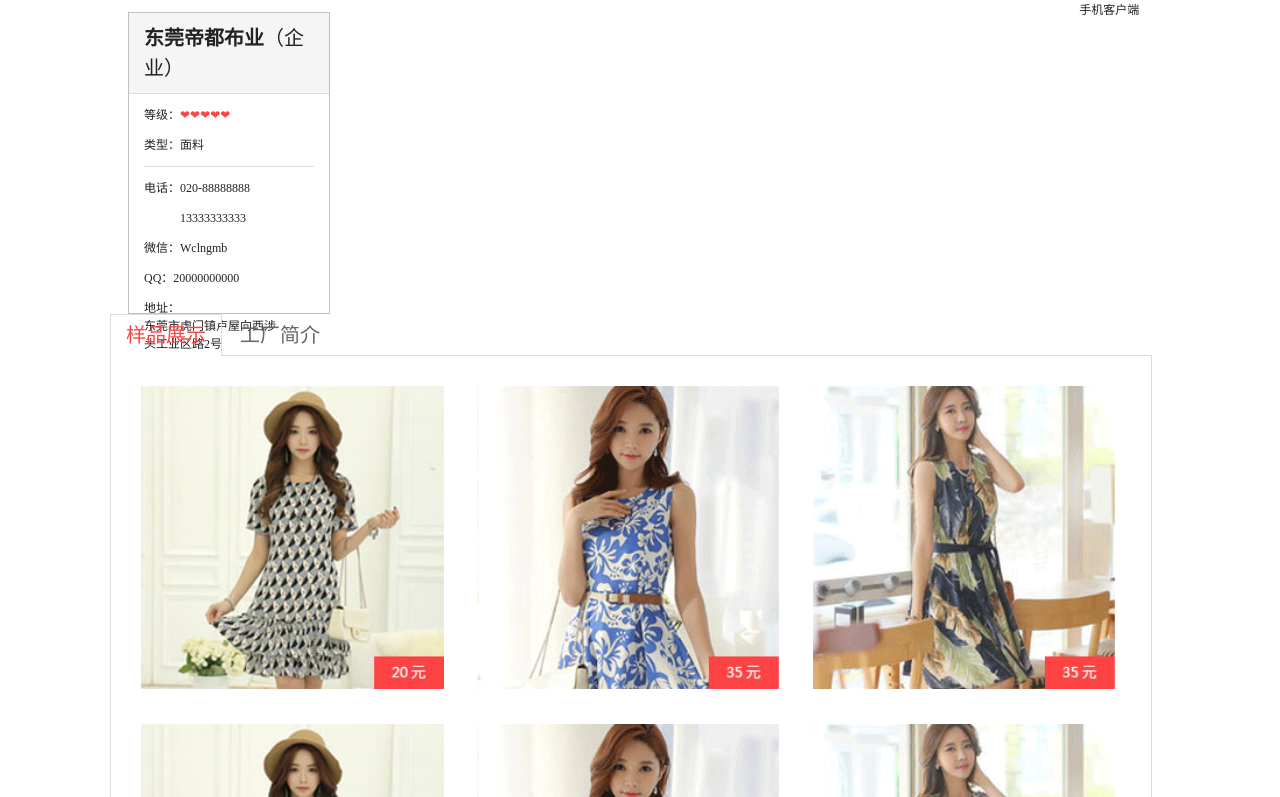
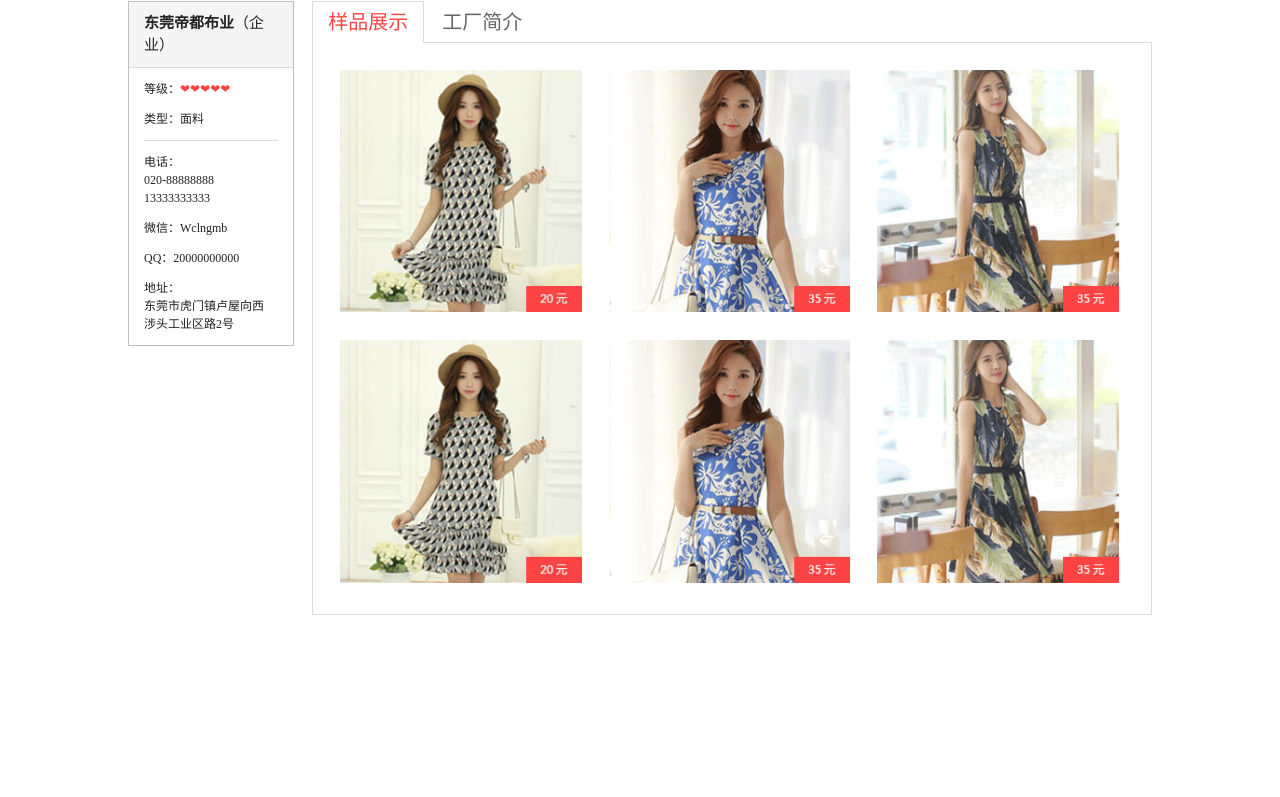
Before and after one commit to YogaWu/amiba_170326, a website: page src/main.html in a window 1280 px wide. Shown: the part 211-1008 px from the top of the page. Drawn offline with nearby package versions, Linux system fonts and the light colour scheme; a web font is replaced by a local one.

Commit message:
'解决了高度塌陷和ie兼容问题，使用百分比布局缩放下未出现问题'

```diff
--- a/src/css/global.css
+++ b/src/css/global.css
@@ -4,10 +4,12 @@
 html{
     font-size: 62.5%;/*1rem=10px*/
     color:#222;
+    min-width: 100%;
 }
 body{
     font-size: 1.2rem;
     line-height: 1.5;
+    min-width: 100%;
 }
 a{
     color: #666;
--- a/src/css/main.css
+++ b/src/css/main.css
@@ -100,11 +100,10 @@
 }
 .container>.info{
     border: 1px solid #c0c0c0;
-    width: 20rem;
-    height: 30rem;
+    width: 16%;
 }
 .container>.info>.name{
-    font-size: 2rem;
+    font-size: 1.5rem;
     background-color: #f5f5f5;
     border-bottom: 1px solid #dcdcdc;
     padding: 1rem 1.5rem;
@@ -116,13 +115,22 @@
 .container>.info>.contact{
     padding:0 1.5rem;
 }
+.container>.info>.contact>p>span{
+    vertical-align: top;
+}
+.container>.info>.contact>p.multiline>span+span{
+    display: inline-block;
+    width: 13rem
+}
+.container>.panel{
+    width: 82%;
+}
 .container>.panel>.display{
-    width: 101rem;
     border:1px solid #dcdcdc;
     padding: 1.5rem;
 }
 .container>.panel>.display img{
-    margin: 1.5rem;
+    margin: 1.45%;
     width: 30%;
 }
 .container>.panel>ul>li{
@@ -155,7 +163,7 @@
     margin-right: 5rem;
 }
 footer>.nav-bottom>ul{
-    margin: 0 5rem;
+    margin: 0 4%;
 }
 footer>.nav-bottom>ul>li:first-child{
     font-size: 2rem;
--- a/src/main.html
+++ b/src/main.html
@@ -3,12 +3,12 @@
 <head>
     <meta charset="UTF-8">
     <meta http-equiv="X-UA-Compatible" content="IE=edge,chrome=1">
-    <meta name="viewport" content="width=device-width, initial-scale=1.0">
+    <meta name="viewport" content="width=device-width,initial-scale=1,maximum-scale=1,user-scalable=no">
     <title>Title</title>
-    <link rel="stylesheet" href="css\normalize.css">
-    <link rel="stylesheet" href="css\iconfont.css">
-    <link rel="stylesheet" href="css\global.css">
-    <link rel="stylesheet" href="css\main.css">
+    <link rel="stylesheet" href="css/normalize.css">
+    <link rel="stylesheet" href="css/iconfont.css">
+    <link rel="stylesheet" href="css/global.css">
+    <link rel="stylesheet" href="css/main.css">
 </head>
 <body>
 <!--[if lte IE8]>
@@ -45,7 +45,7 @@
             </ul>
         </nav>
         <section class="search-part">
-            <img src="images\logo.jpg" alt="" id="logo" style="margin-right:4rem;margin-top:.5rem"/>
+            <img src="images/logo.jpg" alt="" id="logo" style="margin-right:4rem;margin-top:.5rem;width: 19%"/>
             <div class="search-block">
                 <ul class="category horizon separateul">
                     <li class="active"><a href="">加工厂</a></li>
@@ -68,7 +68,7 @@
                 </ul>
             </div>
             <div id="QG1">
-                <img src="images\QG_01.jpg" alt=""/>
+                <img src="images/QG_01.jpg" alt=""/>
                 <p style="margin:0.5rem 0;">手机客户端</p>
             </div>
         </section>
@@ -93,15 +93,16 @@
                 <p>类型：面料</p>
             </div>
             <div class="contact">
-                <p>电话：020-88888888</p>
-                <p>&emsp;&emsp;&emsp;13333333333</p>
+                <p class="multiline">
+                    <span>电话：</span>
+                    <span>020-88888888 13333333333</span>
+                </p>
                 <p>微信：Wclngmb</p>
                 <p>QQ：20000000000</p>
-                <p>
-                    <span class="left">地址：</span>
-                    <span style="display: inline-block;width: 14rem">东莞市虎门镇卢屋向西涉头工业区路2号</span>
+                <p  class="multiline">
+                    <span>地址：</span>
+                    <span>东莞市虎门镇卢屋向西涉头工业区路2号</span>
                 </p>
-
             </div>
         </div>
         <div class="panel right">
@@ -110,18 +111,18 @@
                 <li><a href="">工厂简介</a></li>
             </ul>
             <div class="display">
-                <a href=""><img src="images\product_01.jpg" alt=""/></a>
-                <a href=""><img src="images\product_02.gif" alt=""/></a>
-                <a href=""><img src="images\product_03.gif" alt=""/></a>
-                <a href=""><img src="images\product_04.jpg" alt=""/></a>
-                <a href=""><img src="images\product_05.gif" alt=""/></a>
-                <a href=""><img src="images\product_06.gif" alt=""/></a>
+                <a href=""><img src="images/product_01.jpg" alt=""/></a>
+                <a href=""><img src="images/product_02.gif" alt=""/></a>
+                <a href=""><img src="images/product_03.gif" alt=""/></a>
+                <a href=""><img src="images/product_04.jpg" alt=""/></a>
+                <a href=""><img src="images/product_05.gif" alt=""/></a>
+                <a href=""><img src="images/product_06.gif" alt=""/></a>
             </div>
         </div>
     </div>
     <footer>
         <div class="nav-bottom clearfix">
-            <img  class="left" src="images\tel.jpg" alt=""/>
+            <img  class="left" src="images/tel.jpg" alt="" style="width: 21%"/>
             <ul class="left">
                 <li>新手指南</li>
                 <li><a href="">交易流程</a></li>
```
Also changed, not shown: README.md, 1 other file.
